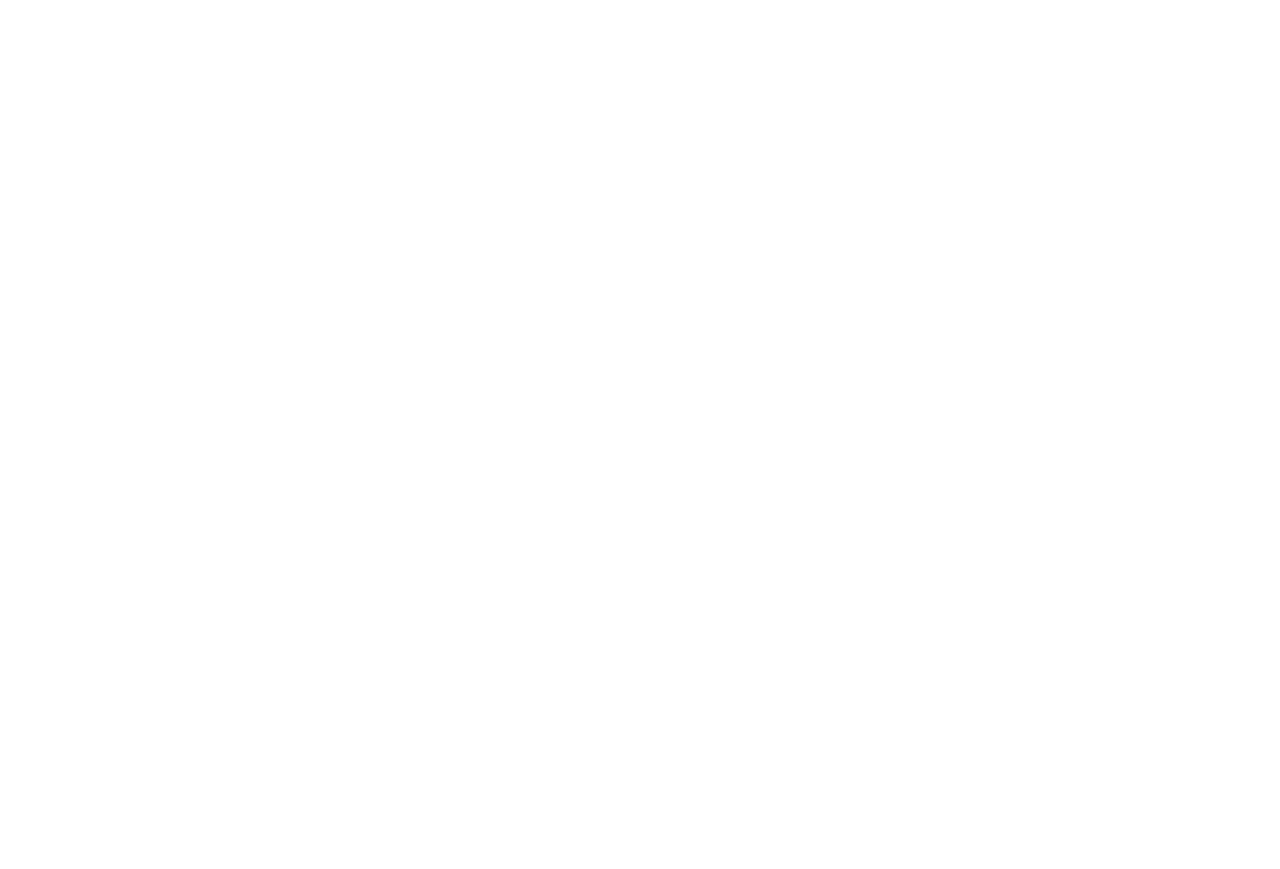
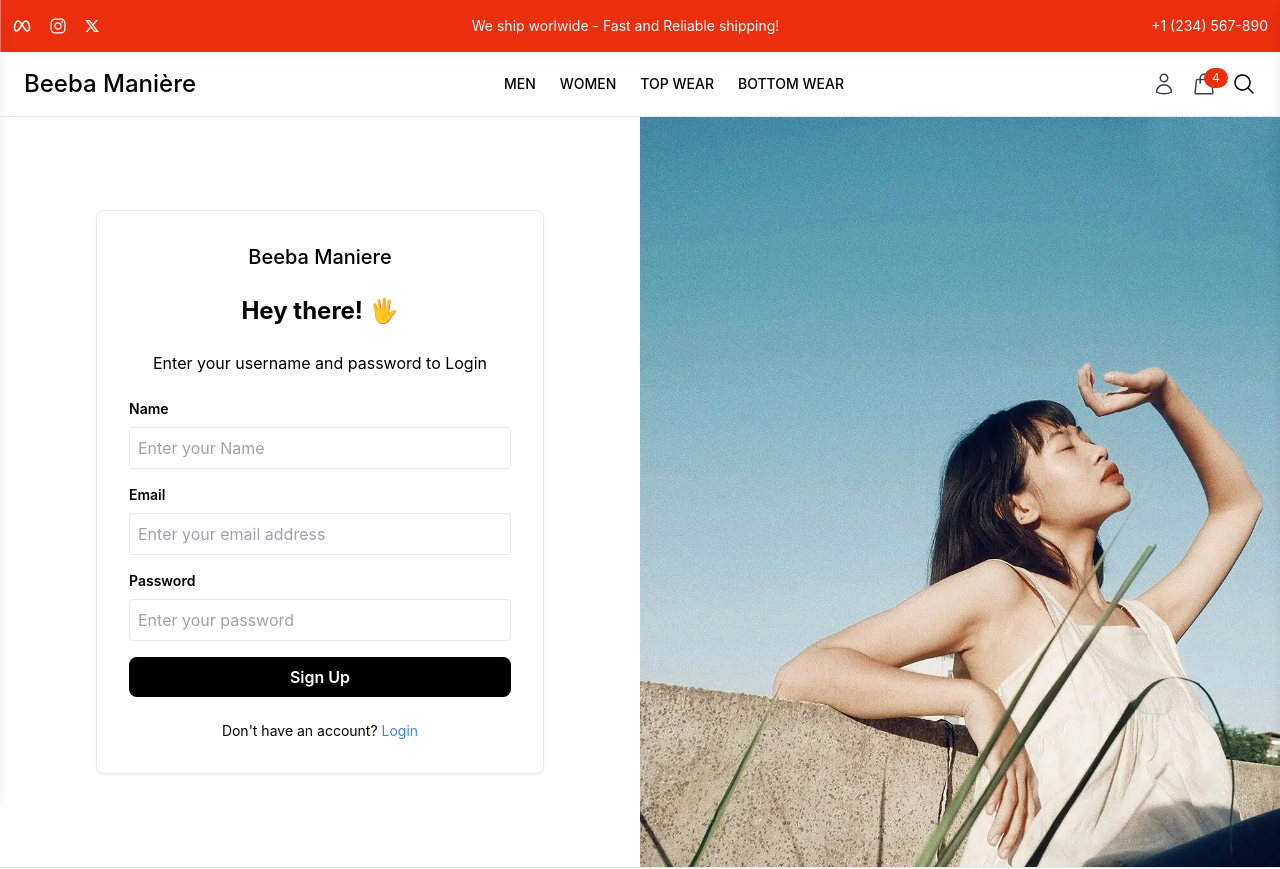
Before and after one commit to Tyagi-Rohan-04/Beeba-Maniere, a React app in the folder frontend/: page /register in a window 1280 px wide. Before the commit this address had no page. Shown: the top 869 px of the page. Before the commit the page ends 800 px from the top, so only its background shows below. Built offline with nearby package versions, Linux system fonts and the light colour scheme; the HTML template or start-up script is replaced by a standard one.

Commit message:
Completed user login and user register page ui

```diff
--- a/frontend/src/App.jsx
+++ b/frontend/src/App.jsx
@@ -2,15 +2,21 @@
 import { BrowserRouter, Routes, Route } from "react-router-dom";
 import UserLayout from "./components/Layout/UserLayout";
 import Home from "./pages/Home";
-import {Toaster} from "sonner";
+import { Toaster } from "sonner";
+import Login from "./pages/Login";
+import Register from "./pages/Register";
 
 const App = () => {
   return (
-    <BrowserRouter future={{v7_startTransition: true, v7_relativeSplatPath: true}}>
+    <BrowserRouter
+      future={{ v7_startTransition: true, v7_relativeSplatPath: true }}
+    >
       <Toaster position="top-right" />
       <Routes>
         <Route path="/" element={<UserLayout />}>
           <Route index element={<Home />} />
+          <Route path="login" element={<Login />} />
+          <Route path="register" element={<Register />} />
         </Route>
         <Route>{/* Admin Layout */}</Route>
       </Routes>
--- /dev/null
+++ b/frontend/src/pages/Login.jsx
@@ -0,0 +1,76 @@
+import React, { useState } from "react";
+import { Link } from "react-router-dom";
+import login from "../assets/login.webp";
+
+const Login = () => {
+  const [email, setEmail] = useState("");
+  const [password, setPassword] = useState("");
+
+  const handleSubmit = (e) => {
+    e.preventDefault();
+    console.log("User Login:", { email, password });
+  };
+
+  return (
+    <div className="flex">
+      <div className="w-full md:w-1/2 flex flex-col justify-center items-center p-8 md:p-12">
+        <form
+          onSubmit={handleSubmit}
+          className="w-full max-w-md bg-white p-8 rounded-lg border shadow-sm"
+        >
+          <div className="flex justify-center mb-6">
+            <h2 className="text-xl font-medium">Beeba Maniere</h2>
+          </div>
+          <h2 className="text-2xl font-bold text-center mb-6">Hey there! 🖐</h2>
+          <p className="text-center mb-6">
+            Enter your username and password to Login
+          </p>
+          <div className="mb-4">
+            <label className="block text-sm font-semibold mb-2">Email</label>
+            <input
+              type="email"
+              value={email}
+              onChange={(e) => setEmail(e.target.value)}
+              className="w-full p-2 border rounded"
+              placeholder="Enter your email address"
+            />
+          </div>
+          <div className="mb-4">
+            <label className="block text-sm font-semibold mb-2">Password</label>
+            <input
+              type="password"
+              value={password}
+              onChange={(e) => setPassword(e.target.value)}
+              className="w-full p-2 border rounded"
+              placeholder="Enter your password"
+            />
+          </div>
+          <button
+            type="submit"
+            className="w-full bg-black text-white p-2 rounded-lg font-semibold hover:bg-gray-800 transition"
+          >
+            Sign In
+          </button>
+          <p className="mt-6 text-center text-sm">
+            Don't have an account?{" "}
+            <Link to="/register" className="text-blue-500">
+              Register
+            </Link>
+          </p>
+        </form>
+      </div>
+
+      <div className="hidden md:block w-1/2 bg-gray-800">
+        <div className="h-full flex flex-col justify-center items-center">
+          <img
+            src={login}
+            alt="Login to Account"
+            className="h-[750px] w-full object-cover"
+          />
+        </div>
+      </div>
+    </div>
+  );
+};
+
+export default Login;
--- /dev/null
+++ b/frontend/src/pages/Register.jsx
@@ -0,0 +1,89 @@
+import React, { useState } from "react";
+import { Link } from "react-router-dom";
+import register from "../assets/register.webp";
+
+const Register = () => {
+  const [name, setName] = useState("");
+  const [email, setEmail] = useState("");
+  const [password, setPassword] = useState("");
+
+  const handleSubmit = (e) => {
+    e.preventDefault();
+    console.log("User Registered:", { name, email, password });
+  };
+
+  return (
+    <div className="flex">
+      <div className="w-full md:w-1/2 flex flex-col justify-center items-center p-8 md:p-12">
+        <form
+          onSubmit={handleSubmit}
+          className="w-full max-w-md bg-white p-8 rounded-lg border shadow-sm"
+        >
+          <div className="flex justify-center mb-6">
+            <h2 className="text-xl font-medium">Beeba Maniere</h2>
+          </div>
+          <h2 className="text-2xl font-bold text-center mb-6">Hey there! 🖐</h2>
+          <p className="text-center mb-6">
+            Enter your username and password to Login
+          </p>
+          <div className="mb-4">
+            <label className="block text-sm font-semibold mb-2">Name</label>
+            <input
+              type="text"
+              value={name}
+              onChange={(e) => setName(e.target.value)}
+              className="w-full p-2 border rounded"
+              placeholder="Enter your Name"
+            />
+          </div>
+
+          <div className="mb-4">
+            <label className="block text-sm font-semibold mb-2">Email</label>
+            <input
+              type="email"
+              value={email}
+              onChange={(e) => setEmail(e.target.value)}
+              className="w-full p-2 border rounded"
+              placeholder="Enter your email address"
+            />
+          </div>
+
+          <div className="mb-4">
+            <label className="block text-sm font-semibold mb-2">Password</label>
+            <input
+              type="password"
+              value={password}
+              onChange={(e) => setPassword(e.target.value)}
+              className="w-full p-2 border rounded"
+              placeholder="Enter your password"
+            />
+          </div>
+          <button
+            type="submit"
+            className="w-full bg-black text-white p-2 rounded-lg font-semibold hover:bg-gray-800 transition"
+          >
+            Sign Up
+          </button>
+          <p className="mt-6 text-center text-sm">
+            Don't have an account?{" "}
+            <Link to="/login" className="text-blue-500">
+              Login
+            </Link>
+          </p>
+        </form>
+      </div>
+
+      <div className="hidden md:block w-1/2 bg-gray-800">
+        <div className="h-full flex flex-col justify-center items-center">
+          <img
+            src={register}
+            alt="Login to Account"
+            className="h-[750px] w-full object-cover"
+          />
+        </div>
+      </div>
+    </div>
+  );
+};
+
+export default Register;
```
